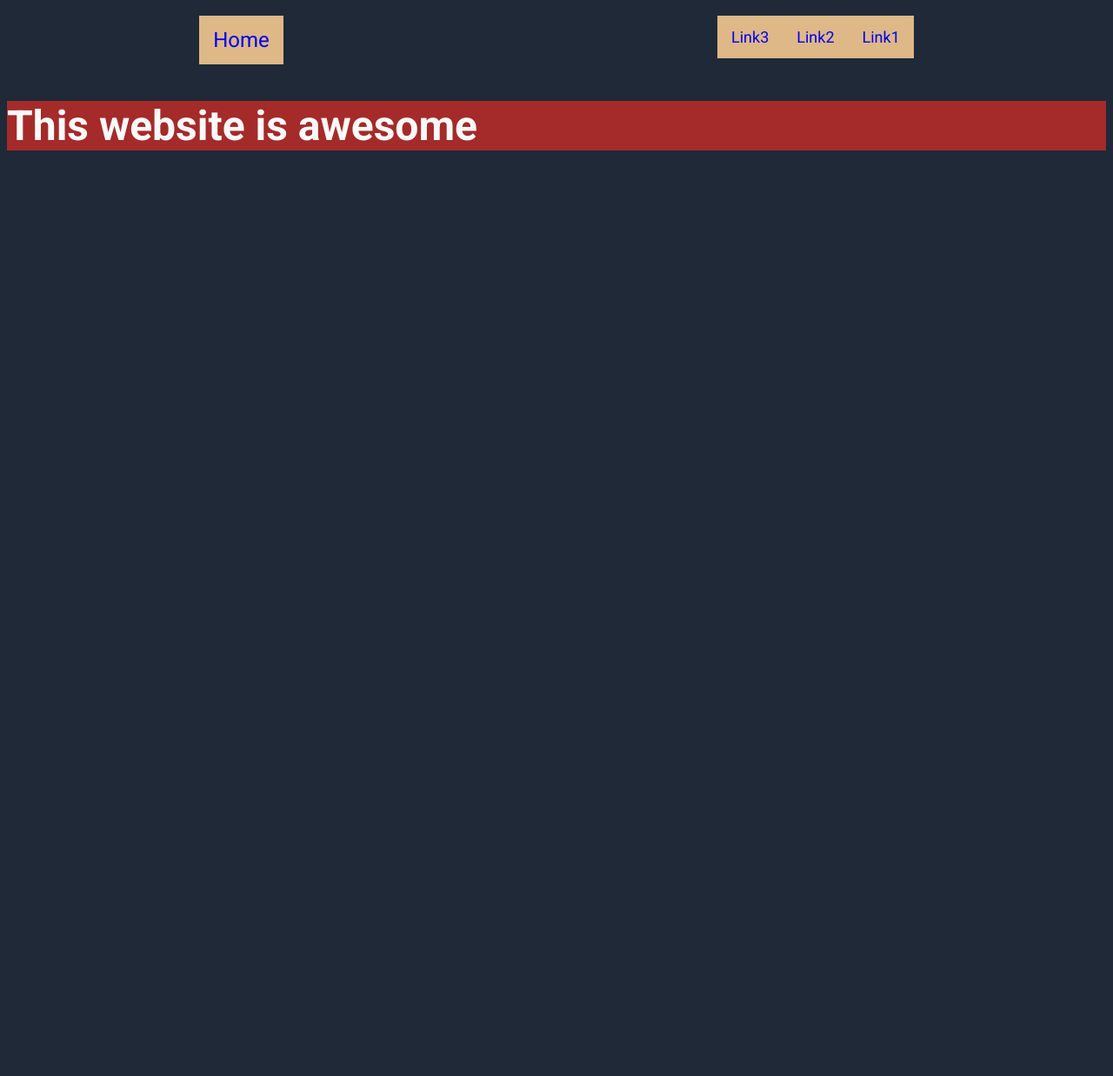
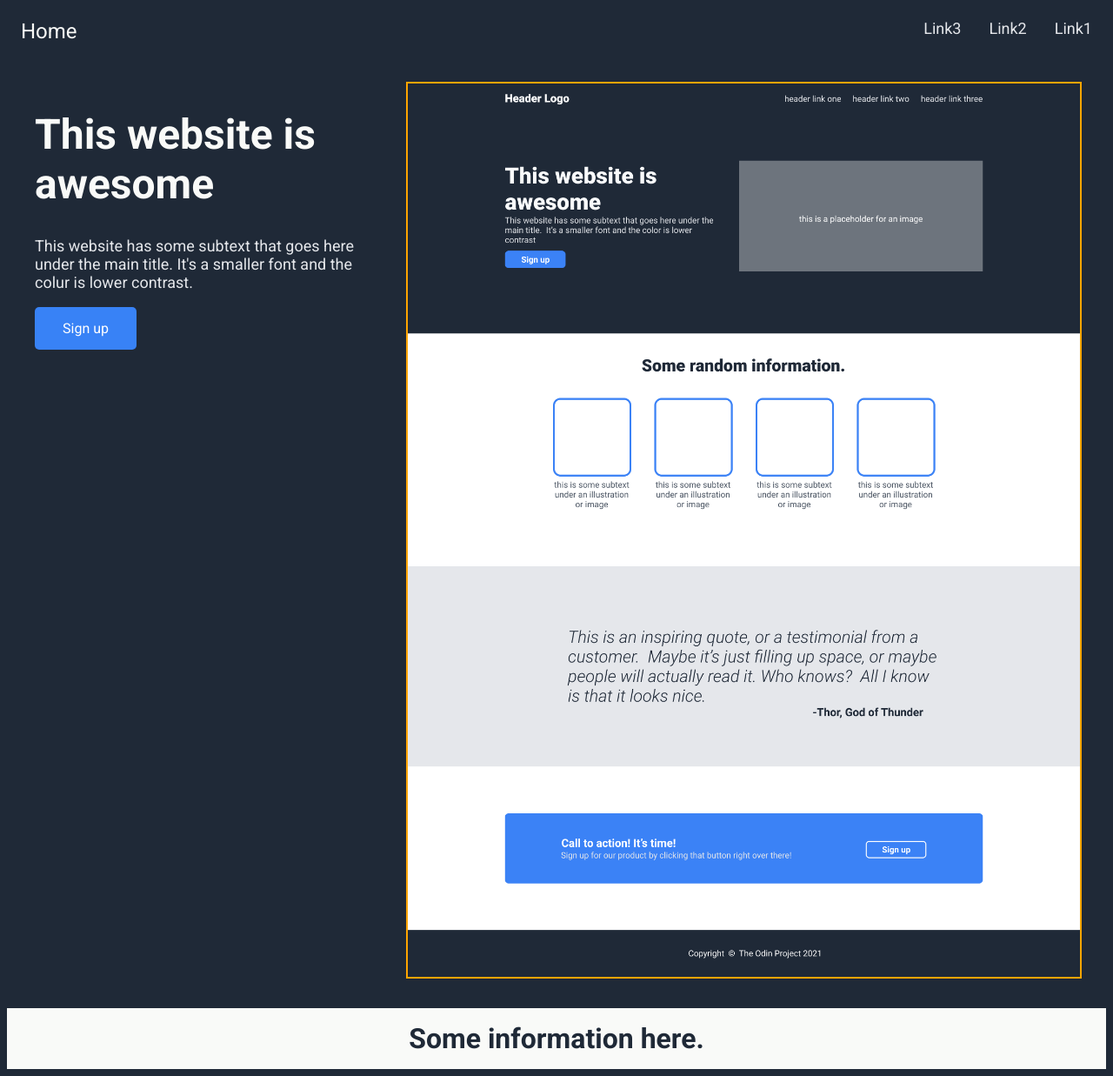
Before and after one commit to leungkienan/odinLandingPage, a plain HTML site: page index.html in a window 1280 px wide. Shown: the whole page at 87% size. Before the commit the page ends 800 px from the top, so only its background shows below. Drawn offline with Linux system fonts and the light colour scheme.

Commit message:
finished header and hero

```diff
--- a/index.html
+++ b/index.html
@@ -17,21 +17,42 @@
   <body>
     <div id="header">
       <div id="hero">
-        <!-- <h1 class="logo">test words</h1>
-        <p class="secondaryText">good test</p>
-        <p class="secondaryText">another one</p> -->
         <ul>
-          <li class="logo"><a href="default">Home</a></li>
-          <li class="floatRight secondaryText"><a href="page1">Link1</a></li>
-          <li class="floatRight secondaryText"><a href="page2">Link2</a></li>
-          <li class="floatRight secondaryText"><a href="page3">Link3</a></li>
+          <li class="logo"><a class="logo" href="/index.html">Home</a></li>
+          <li class="floatRight">
+            <a class="secondaryText" href="/index.html">Link1</a>
+          </li>
+          <li class="floatRight">
+            <a class="secondaryText" href="/index.html">Link2</a>
+          </li>
+          <li class="floatRight">
+            <a class="secondaryText" href="/index.html">Link3</a>
+          </li>
         </ul>
       </div>
       <div id="front">
-        <h1 class="mainText">This website is awesome</h1>
+        <div id="frontBox">
+          <h1 class="mainText">This website is awesome</h1>
+          <p class="secondaryText">
+            This website has some subtext that goes here under the main title.
+            It's a smaller font and the colur is lower contrast.
+          </p>
+
+          <button>Sign up</button>
+        </div>
+        <div id="frontImage">
+          <img src="images/odin-project.png" alt="project" />
+          <!-- <h1 class="mainText">This website is awesome</h1> -->
+        </div>
       </div>
     </div>
-    <div id="info"></div>
+    <div id="info">
+      <h1 class="randomInfo">Some information here.</h1>
+
+
+
+
+    </div>
     <div id="quote"></div>
     <div id="signUp"></div>
     <div id="footer"></div>
--- a/style.css
+++ b/style.css
@@ -1,5 +1,7 @@
-/* @import url('https://fonts.googleapis.com/css2?family=Roboto:ital,wght@0,100;0,300;0,400;0,500;0,700;0,900;1,100;1,300;1,400;1,500;1,700;1,900&display=swap');
-*/
+* {
+  font-family: "Roboto";
+}
+
 body {
   background-color: #1f2937;
 }
@@ -10,17 +12,22 @@ body {
   font-family: "Roboto";
 }
 
-#hero {
-  text-align: center;
+#hero,
+#front,
+#info,
+#quote,
+#signup,
+#footer {
   margin: auto;
-  width: 65%;
-  padding: 10px;
+  /* width: 65%; */
+  /* padding: 10px; */
 }
 ul {
   list-style-type: none;
   margin: 0;
   padding: 0;
   overflow: hidden;
+  background-color: #1f2937;
 }
 li {
   float: left;
@@ -28,19 +35,16 @@ li {
 
 li a {
   display: block;
-  padding: 8px;
   text-align: center;
   padding: 14px 16px;
   text-decoration: none;
 }
+a:hover {
+  color: powderblue;
+}
 
 .floatRight {
   float: right;
-}
-
-.logo,
-.secondaryText {
-  background-color: burlywood;
 }
 
 .logo,
@@ -52,10 +56,6 @@ li a {
   font-size: 24px;
 }
 
-.mainText {
-  font-size: 48px;
-}
-
 .secondaryText {
   font-size: 18px;
   color: #e5e7eb;
@@ -63,11 +63,64 @@ li a {
 
 /* Front Section */
 #front {
-  background-color: brown;
+  /* background-color: brown; */
+  padding: 16px;
+  /* border: 3px solid orange; */
+  gap: 8px;
+  display: flex;
 }
 
-/* *{
-    border: 5px solid red;
-    width:100%;
-    height:auto;
-} */
+#frontBox {
+  width: 50%;
+  padding: 14px 16px;
+  flex: 1;
+}
+
+#frontImage {
+  width: 50%;
+  padding: 14px 16px;
+  flex: 2;
+}
+img {
+  border: 2px solid orange;
+  width: 100%;
+  height: auto;
+}
+
+.mainText {
+  font-size: 48px;
+}
+
+button {
+  background-color: #3882f6;
+  border: none;
+  border-radius: 5px;
+  color: white;
+  padding: 15px 32px;
+  text-align: center;
+  text-decoration: none;
+  display: inline-block;
+  font-size: 16px;
+}
+
+button:hover {
+  background-color: green;
+}
+
+/* Information section */
+
+#info {
+  background-color: #f9faf8;
+  /* border: 3px solid orange; */
+  padding: 16px;
+  gap: 8px;
+  display: flex;
+  text-align: center;
+}
+
+.randomInfo {
+  /* background-color: purple; */
+  text-align: center;
+  margin: 0 auto;
+  color:#1f2937;
+}
```
